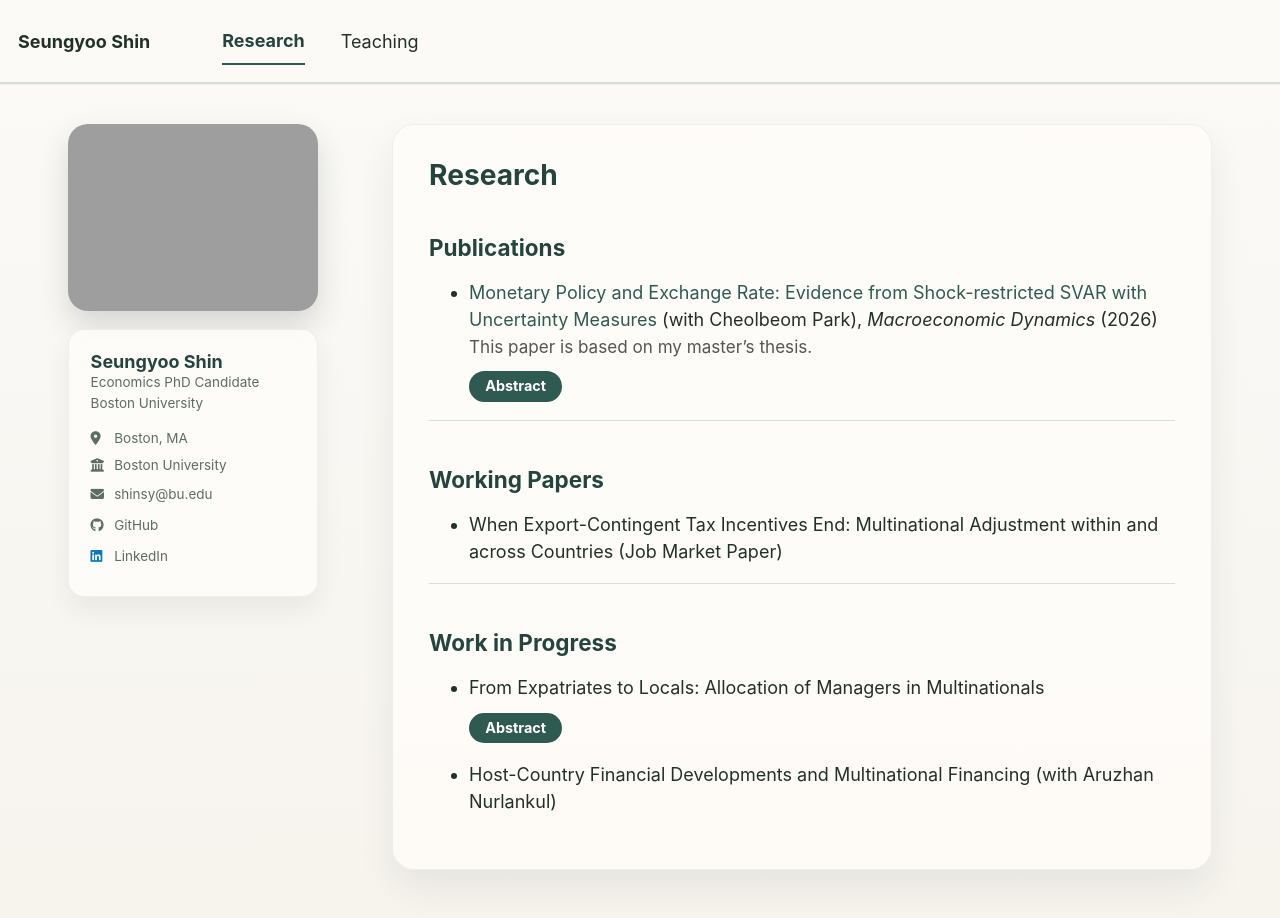
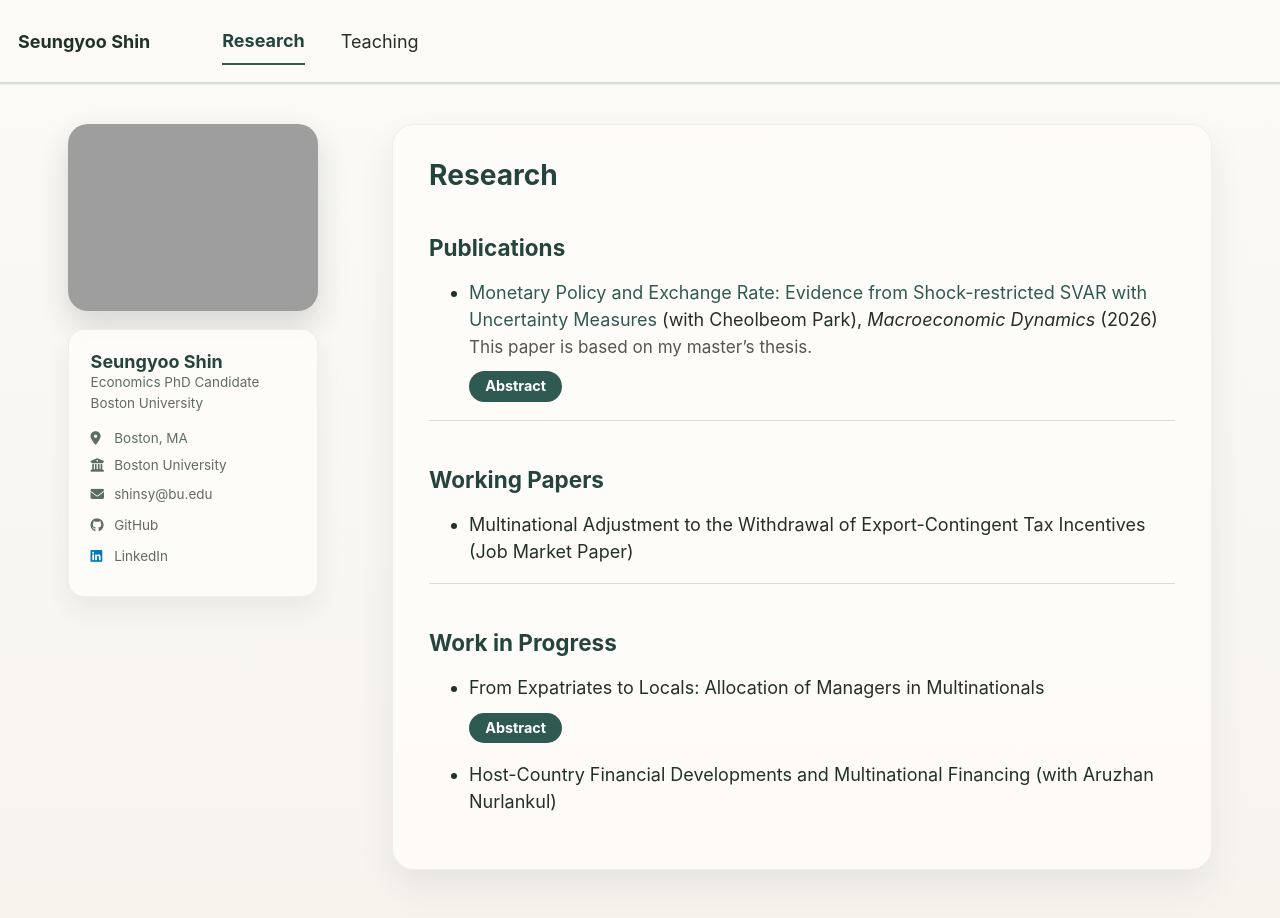
Before and after one commit to SeungyooShin/seungyooshin.github.io, a Jekyll site: the page built from _pages/research.md, in a window 1280 px wide and 934 px high. Shown: the top 918 px of the window. Built offline with Jekyll 4.4.1, drawn with Linux system fonts in a browser that asks for light colours; a script bundle is joined from its source files by our own code; library files that are not in the unit come from our copies.

Commit message:
Update job market paper title

```diff
--- a/_pages/research.md
+++ b/_pages/research.md
@@ -38,7 +38,7 @@ author_profile: true
 
 <ul>
   <li>
-      When Export-Contingent Tax Incentives End: Multinational Adjustment within and across Countries (Job Market Paper)
+      Multinational Adjustment to the Withdrawal of Export-Contingent Tax Incentives (Job Market Paper)
   </li>
 </ul>
 
```
